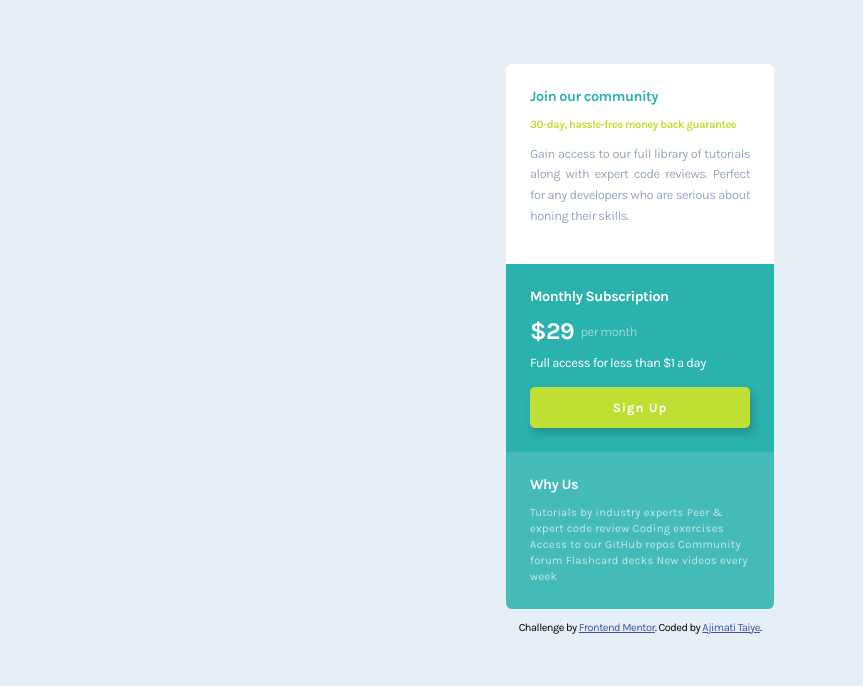
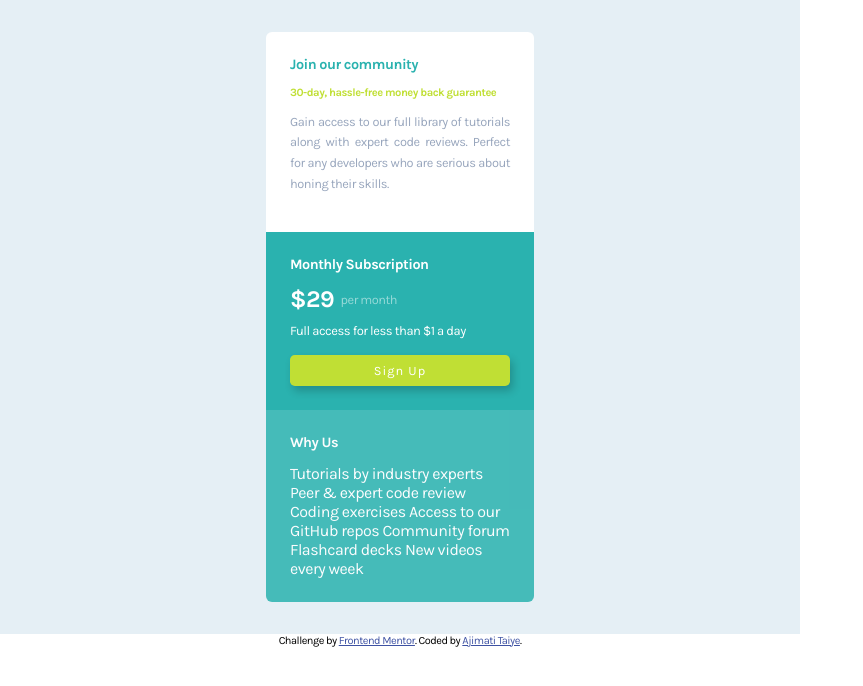
Before and after one commit to Teewaii/single-price-grid-component-master, a plain HTML site: page index.html in a window 1280 px wide. Shown: the whole page, without its empty margins (0-863 px from the left). Drawn offline with Linux system fonts and the light colour scheme.

Commit message:
Update apps.css

```diff
--- a/apps.css
+++ b/apps.css
@@ -20,9 +20,6 @@ body {
     Font-size: 16px;
     letter-spacing: -.5px;
     max-width: 100vh;
-    padding: 2rem;
-    background-color: var(--LightGray);
-    margin: auto;
 }
 
 .container {
@@ -30,6 +27,8 @@ body {
     flex-direction: column;
     justify-content: space-between;
     align-items: center;
+    padding: 2rem;
+    background-color: var(--LightGray);
 }
 
 h1 {
@@ -100,10 +99,9 @@ section {
 
 .container .monthly-sub a {
     color: white;
-    padding: .8rem 1.8rem;
+    padding: .5rem 1.8rem;
     background-color: var(--BrightYellow);
     display: block;
-    font-weight: 600;
     text-align: center;
     text-decoration: none;
     font-size: .8rem;
@@ -129,18 +127,15 @@ span {
     border-bottom-left-radius: 6px;
     border-bottom-right-radius: 6px;
     color: white;
-    margin-bottom: .7rem;
 }
 
-.container .why-us p {
-    color: white;
-    font-size: .7rem;
-    letter-spacing: .3px;
-    font-weight: 300;
-    line-height: 1rem;
+.container .our-community p {
+    color: var(--GrayishBlue);
+    font-size: .8rem;
+    margin-bottom: .8rem;
+    line-height: 1.3rem;
     max-width: 220px;
-    text-align: left;
-    opacity: .7;
+    text-align: justify;
 }
 
 
```
